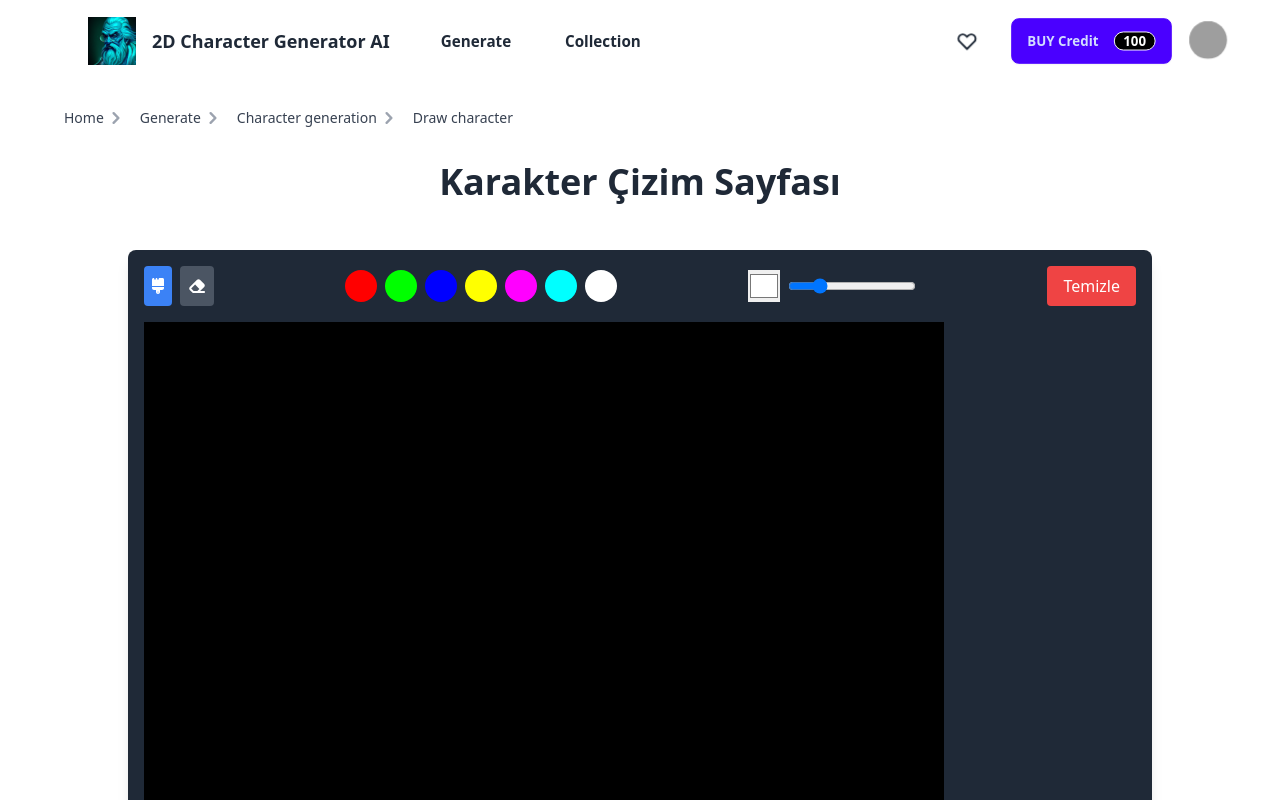
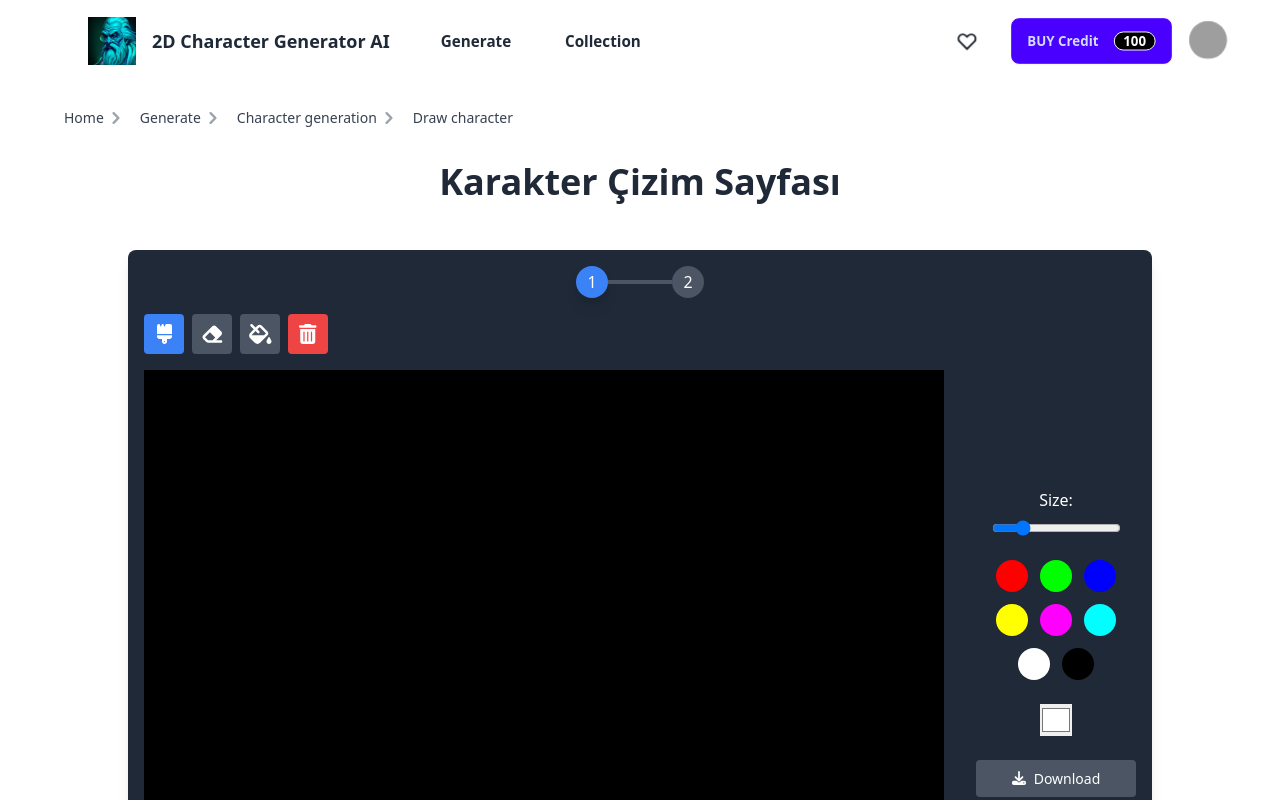
Before and after one commit to mustafakendiguzel/2d-character-generator-ai, a Vue app: page /generate/character-generation/draw-character in a window 1280 px wide. Shown: the top 800 px of the page. Built offline with nearby package versions, Linux system fonts and the light colour scheme; grey boxes are pictures that could not be loaded.

Commit message:
prettier: prettier draw page

```diff
--- a/src/components/DrawArea.vue
+++ b/src/components/DrawArea.vue
@@ -1,24 +1,61 @@
 <template>
   <div class="container mx-auto py-4">
     <div class="bg-gray-800 p-4 rounded-lg shadow-lg">
-      <div class="flex justify-between items-center mb-4">
-        <div class="flex space-x-2">
+      <!-- Adım göstergesi -->
+      <div class="flex justify-center items-center mb-4">
+        <div
+          v-for="(step, index) in steps"
+          :key="step.id"
+          class="flex items-center"
+          @click="setStep(step.id)"
+        >
+          <div
+            :class="[
+              'w-8 h-8 rounded-full flex items-center justify-center text-white cursor-pointer transition-all duration-300',
+              currentStep === step.id ? 'bg-blue-500 shadow-lg' : 'bg-gray-600'
+            ]"
+          >
+            {{ index + 1 }}
+          </div>
+          <div v-if="index < steps.length - 1" class="w-16 h-1 bg-gray-600"></div>
+        </div>
+      </div>
+
+      <!-- Çizim alanı -->
+      <div v-show="currentStep === 'drawing'" class="flex">
+        <div class="flex-grow">
+          <div class="flex space-x-2 mb-4">
             <button
-            @click="setTool('brush')"
+              v-for="tool in ['brush', 'eraser', 'fill-drip', 'trash-alt']"
+              :key="tool"
+              @click="setTool(tool)"
               class="tool-button"
-            :class="{ active: currentTool === 'brush' }"
+              :class="{
+                active: currentTool === tool,
+                'trash-button': tool === 'trash-alt'
+              }"
+              :title="getToolTitle(tool)"
             >
-            <font-awesome-icon class="text-white" :icon="['fas', 'brush']" />
-          </button>
-          <button
-            @click="setTool('eraser')"
-            class="tool-button"
-            :class="{ active: currentTool === 'eraser' }"
-          >
-            <font-awesome-icon class="text-white" :icon="['fas', 'eraser']" />
+              <font-awesome-icon class="text-white text-xl" :icon="['fas', tool]" />
             </button>
           </div>
-        <div class="flex space-x-2">
+          <canvas
+            ref="canvas"
+            width="800"
+            height="600"
+            :class="{ 'cursor-none': isDrawing }"
+            @mousedown="handleMouseDown"
+            @mousemove="handleMouseMove"
+            @mouseup="stopDrawing"
+            @mouseleave="stopDrawing"
+          ></canvas>
+        </div>
+        <div class="w-40 ml-4 flex flex-col justify-center items-center space-y-6">
+          <div class="flex flex-col items-center space-y-2">
+            <span class="text-white">Size:</span>
+            <input type="range" v-model="lineWidth" min="1" max="20" class="w-full" />
+          </div>
+          <div class="flex flex-wrap justify-center gap-3">
             <button
               v-for="color in defaultColors"
               :key="color"
@@ -27,24 +64,55 @@
               :style="{ backgroundColor: color }"
             ></button>
           </div>
-        <div class="flex items-center space-x-2">
           <input type="color" v-model="currentColor" class="w-8 h-8" />
-          <input type="range" v-model="lineWidth" min="1" max="20" class="w-32" />
-        </div>
-        <button @click="clearCanvas" class="bg-red-500 text-white px-4 py-2 rounded">
-          Temizle
+          <button @click="downloadCanvas" class="download-button" title="İndir">
+            <font-awesome-icon class="text-white mr-2" :icon="['fas', 'download']" /> Download
           </button>
         </div>
-      <canvas
-        ref="canvas"
-        width="800"
-        height="600"
-        class="cursor-none"
-        @mousedown="startDrawing"
-        @mousemove="draw"
-        @mouseup="stopDrawing"
-        @mouseleave="stopDrawing"
-      ></canvas>
+      </div>
+
+      <!-- Karakter oluşturma alanı -->
+      <div v-show="currentStep === 'character'">
+        <div class="mb-4">
+          <label class="block text-white mb-2" for="prompt">Karakter Açıklaması:</label>
+          <textarea
+            id="prompt"
+            v-model="characterPrompt"
+            class="w-full p-2 rounded"
+            rows="3"
+          ></textarea>
+        </div>
+        <div class="mb-4">
+          <label class="block text-white mb-2" for="style">Stil:</label>
+          <select id="style" v-model="characterStyle" class="w-full p-2 rounded">
+            <option value="pixel">Piksel Sanatı</option>
+            <option value="cartoon">Çizgi Film</option>
+            <option value="realistic">Gerçekçi</option>
+          </select>
+        </div>
+      </div>
+
+      <!-- Navigasyon okları -->
+      <div class="flex justify-between mt-4">
+        <button
+          v-if="currentStep !== steps[0].id"
+          @click="previousStep"
+          class="bg-blue-500 text-white px-4 py-2 rounded"
+        >
+          <font-awesome-icon :icon="['fas', 'arrow-left']" />
+        </button>
+        <div v-else></div>
+        <button
+          v-if="currentStep !== steps[steps.length - 1].id"
+          @click="nextStep"
+          class="bg-blue-500 text-white px-4 py-2 rounded"
+        >
+          <font-awesome-icon :icon="['fas', 'arrow-right']" />
+        </button>
+        <button v-else @click="generateCharacter" class="bg-green-500 text-white px-4 py-2 rounded">
+          Karakter Oluştur
+        </button>
+      </div>
     </div>
   </div>
 </template>
@@ -68,8 +136,16 @@ export default {
       '#FFFF00',
       '#FF00FF',
       '#00FFFF',
-      '#FFFFFF'
+      '#FFFFFF',
+      '#000000'
     ]
+    const steps = ref([
+      { id: 'drawing', name: 'Çizim' },
+      { id: 'character', name: 'Karakter Özellikleri' }
+    ])
+    const currentStep = ref(steps.value[0].id)
+    const characterPrompt = ref('')
+    const characterStyle = ref('pixel')
 
     const cursorCanvas = document.createElement('canvas')
     const cursorCtx = cursorCanvas.getContext('2d')
@@ -78,8 +154,20 @@ export default {
       ctx.value = canvas.value.getContext('2d')
       ctx.value.lineCap = 'round'
       ctx.value.lineJoin = 'round'
+
+      // localStorage'dan kaydedilmiş resmi yükle
+      const savedImage = localStorage.getItem('savedDrawing')
+      if (savedImage) {
+        const img = new Image()
+        img.onload = () => {
+          ctx.value.drawImage(img, 0, 0)
+        }
+        img.src = savedImage
+      } else {
+        // Eğer kaydedilmiş resim yoksa, siyah arka planı çiz
         ctx.value.fillStyle = '#000000'
         ctx.value.fillRect(0, 0, canvas.value.width, canvas.value.height)
+      }
 
       canvas.value.addEventListener('mousemove', updateCursor)
     })
@@ -109,6 +197,39 @@ export default {
       canvas.value.style.cursor = `url(${cursorCanvas.toDataURL()}) ${lineWidth.value} ${lineWidth.value}, auto`
     }
 
+    const setStep = (stepId) => {
+      currentStep.value = stepId
+    }
+
+    const nextStep = () => {
+      const currentIndex = steps.value.findIndex((step) => step.id === currentStep.value)
+      if (currentIndex < steps.value.length - 1) {
+        currentStep.value = steps.value[currentIndex + 1].id
+      }
+    }
+
+    const previousStep = () => {
+      const currentIndex = steps.value.findIndex((step) => step.id === currentStep.value)
+      if (currentIndex > 0) {
+        currentStep.value = steps.value[currentIndex - 1].id
+      }
+    }
+
+    const handleMouseDown = (event) => {
+      if (currentTool.value === 'fill') {
+        fillArea(event)
+      } else {
+        startDrawing(event)
+      }
+    }
+
+    const handleMouseMove = (event) => {
+      updateCursor(event)
+      if (isDrawing.value) {
+        draw(event)
+      }
+    }
+
     const startDrawing = (event) => {
       isDrawing.value = true
       draw(event)
@@ -127,6 +248,14 @@ export default {
       ctx.value.stroke()
       ctx.value.beginPath()
       ctx.value.moveTo(x, y)
+
+      // Her çizimden sonra resmi kaydet
+      saveDrawing()
+    }
+
+    const saveDrawing = () => {
+      const imageData = canvas.value.toDataURL()
+      localStorage.setItem('savedDrawing', imageData)
     }
 
     const stopDrawing = () => {
@@ -135,7 +264,11 @@ export default {
     }
 
     const setTool = (tool) => {
+      if (tool === 'trash-alt') {
+        clearCanvas()
+      } else {
         currentTool.value = tool
+      }
     }
 
     const setColor = (color) => {
@@ -145,6 +278,106 @@ export default {
     const clearCanvas = () => {
       ctx.value.fillStyle = '#000000'
       ctx.value.fillRect(0, 0, canvas.value.width, canvas.value.height)
+      localStorage.removeItem('savedDrawing')
+    }
+
+    const downloadCanvas = () => {
+      const link = document.createElement('a')
+      link.download = 'cizim.png'
+      link.href = canvas.value.toDataURL()
+      link.click()
+    }
+
+    const fillArea = (event) => {
+      const rect = canvas.value.getBoundingClientRect()
+      const x = Math.floor(event.clientX - rect.left)
+      const y = Math.floor(event.clientY - rect.top)
+
+      const imageData = ctx.value.getImageData(0, 0, canvas.value.width, canvas.value.height)
+      const targetColor = getPixelColor(imageData, x, y)
+      const fillColor = hexToRgb(currentColor.value)
+
+      floodFill(imageData, x, y, targetColor, fillColor)
+      ctx.value.putImageData(imageData, 0, 0)
+    }
+
+    const getPixelColor = (imageData, x, y) => {
+      const index = (y * imageData.width + x) * 4
+      return [
+        imageData.data[index],
+        imageData.data[index + 1],
+        imageData.data[index + 2],
+        imageData.data[index + 3]
+      ]
+    }
+
+    const setPixelColor = (imageData, x, y, color) => {
+      const index = (y * imageData.width + x) * 4
+      imageData.data[index] = color[0]
+      imageData.data[index + 1] = color[1]
+      imageData.data[index + 2] = color[2]
+      imageData.data[index + 3] = color[3]
+    }
+
+    const floodFill = (imageData, x, y, targetColor, fillColor) => {
+      const stack = [[x, y]]
+      const width = imageData.width
+      const height = imageData.height
+
+      while (stack.length > 0) {
+        const [currX, currY] = stack.pop()
+        if (currX < 0 || currX >= width || currY < 0 || currY >= height) continue
+
+        const currentColor = getPixelColor(imageData, currX, currY)
+        if (!colorsMatch(currentColor, targetColor) || colorsMatch(currentColor, fillColor))
+          continue
+
+        setPixelColor(imageData, currX, currY, fillColor)
+
+        stack.push([currX + 1, currY])
+        stack.push([currX - 1, currY])
+        stack.push([currX, currY + 1])
+        stack.push([currX, currY - 1])
+      }
+    }
+
+    const colorsMatch = (color1, color2) => {
+      return (
+        color1[0] === color2[0] &&
+        color1[1] === color2[1] &&
+        color1[2] === color2[2] &&
+        color1[3] === color2[3]
+      )
+    }
+
+    const hexToRgb = (hex) => {
+      const r = parseInt(hex.slice(1, 3), 16)
+      const g = parseInt(hex.slice(3, 5), 16)
+      const b = parseInt(hex.slice(5, 7), 16)
+      return [r, g, b, 255]
+    }
+
+    const generateCharacter = () => {
+      console.log('Karakter oluşturuluyor:', {
+        prompt: characterPrompt.value,
+        style: characterStyle.value,
+        image: canvas.value.toDataURL()
+      })
+      // Burada karakter oluşturma API'sini çağırabilirsiniz
+    }
+
+    const addStep = (stepId, stepName) => {
+      steps.value.push({ id: stepId, name: stepName })
+    }
+
+    const getToolTitle = (tool) => {
+      const titles = {
+        brush: 'Fırça',
+        eraser: 'Silgi',
+        'fill-drip': 'Doldur',
+        'trash-alt': 'Temizle'
+      }
+      return titles[tool] || tool
     }
 
     watch([currentColor, lineWidth, currentTool], () => {
@@ -157,12 +390,24 @@ export default {
       lineWidth,
       currentTool,
       defaultColors,
-      startDrawing,
-      draw,
+      steps,
+      currentStep,
+      characterPrompt,
+      characterStyle,
+      isDrawing,
+      setStep,
+      nextStep,
+      previousStep,
+      handleMouseDown,
+      handleMouseMove,
       stopDrawing,
       setTool,
       setColor,
-      clearCanvas
+      clearCanvas,
+      downloadCanvas,
+      generateCharacter,
+      addStep,
+      getToolTitle
     }
   }
 }
@@ -170,10 +415,68 @@ export default {
 
 <style scoped>
 .tool-button {
-  @apply bg-gray-600 text-white p-2 rounded;
+  background-color: #4b5563; /* bg-gray-600 */
+  color: white;
+  padding: 0.5rem;
+  border-radius: 0.25rem;
+  width: 2.5rem;
+  height: 2.5rem;
+  display: flex;
+  align-items: center;
+  justify-content: center;
+  position: relative;
 }
 
 .tool-button.active {
-  @apply bg-blue-500;
+  background-color: #3b82f6; /* bg-blue-500 */
+}
+
+.tool-button.trash-button {
+  background-color: #ef4444; /* bg-red-500 */
+}
+
+.tool-button.trash-button.active {
+  background-color: #dc2626; /* bg-red-600 */
+}
+
+.download-button {
+  background-color: #4b5563; /* bg-gray-600 */
+  color: white;
+  padding: 0.5rem 1rem;
+  border-radius: 0.25rem;
+  width: 100%;
+  display: flex;
+  align-items: center;
+  justify-content: center;
+  font-size: 0.875rem;
+  transition: background-color 0.3s;
+}
+
+.download-button:hover {
+  background-color: #374151; /* bg-gray-700 */
+}
+
+.tool-button::after {
+  content: attr(title);
+  position: absolute;
+  bottom: 100%;
+  left: 50%;
+  transform: translateX(-50%);
+  background-color: rgba(0, 0, 0, 0.8);
+  color: white;
+  padding: 0.25rem 0.5rem;
+  border-radius: 0.25rem;
+  font-size: 0.75rem;
+  white-space: nowrap;
+  opacity: 0;
+  visibility: hidden;
+  transition:
+    opacity 0.3s,
+    visibility 0.3s;
+}
+
+.tool-button:hover::after {
+  opacity: 1;
+  visibility: visible;
 }
 </style>
```
Also changed, not shown: src/main.ts (+14 -1 lines). Lines whose indentation alone changed are shown as unchanged.
